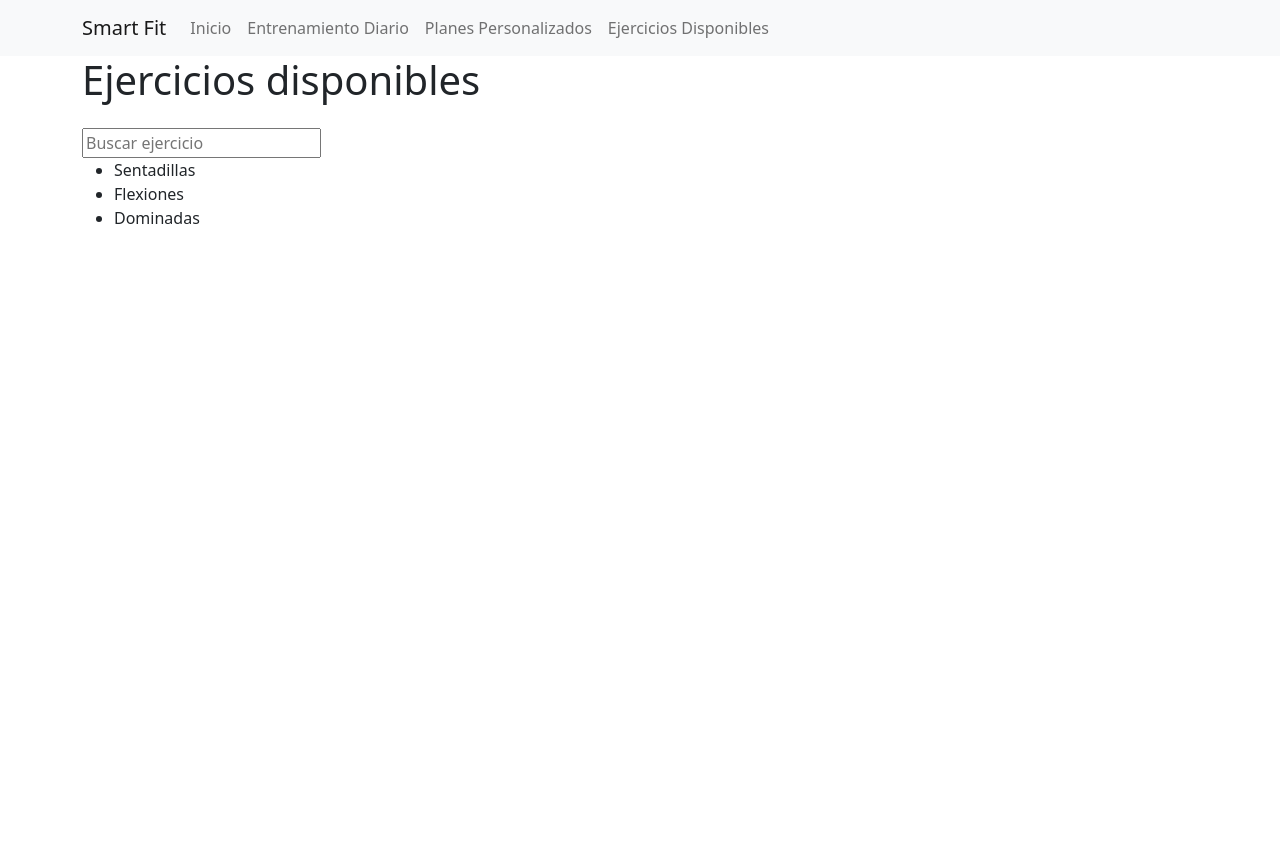
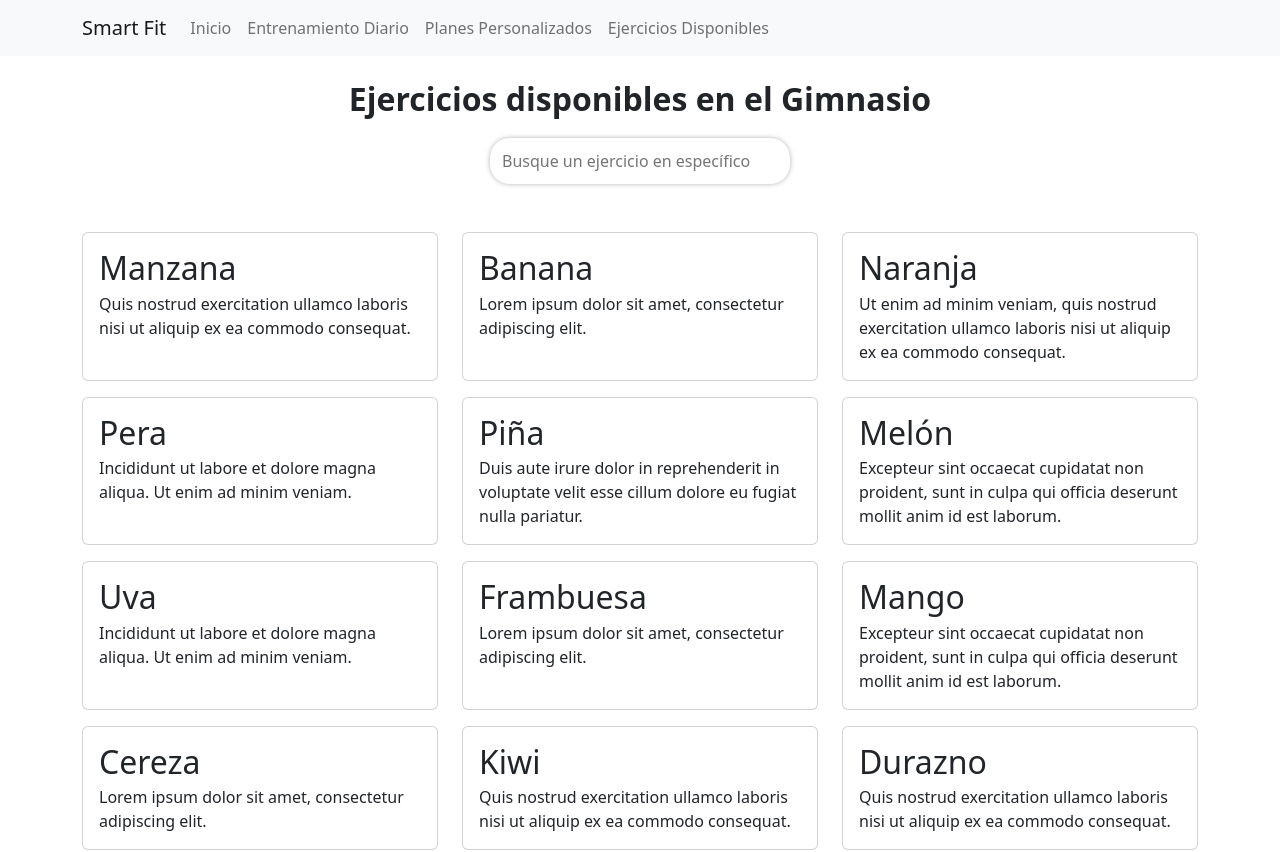
Before and after one commit to PruebasDeSoftware-Presentacion1/Presentacion1, a React (Create React App) app: page /exercises in a window 1280 px wide. Shown: the top 852 px of the page. Before the commit the page ends 800 px from the top, so only its background shows below. Built offline with nearby package versions, Linux system fonts and the light colour scheme.

Commit message:
Commit 22.20

```diff
--- a/package.json
+++ b/package.json
@@ -12,6 +12,7 @@
     "react-dom": "^18.2.0",
     "react-router-dom": "^6.11.0",
     "react-scripts": "^5.0.1",
+    "reactstrap": "^9.1.9",
     "web-vitals": "^3.3.1"
   },
   "scripts": {
--- /dev/null
+++ b/src/exercises/List.js
@@ -0,0 +1,24 @@
+import React from 'react';
+import { Row, Container, Col, Card, CardBody, CardTitle, CardSubtitle, CardText} from 'reactstrap';
+
+function List({ items }) {
+    return (
+      <Container className="mt-5">
+        <Row xs="1" sm="2" md="3">
+          {items.map((item, index) => (
+            <Col key={index} className="mb-3">
+              <Card className="h-100">
+                <CardBody>
+                  <CardTitle tag="h2">{item.title}</CardTitle>
+                  <CardSubtitle tag="h3">{item.subtitle}</CardSubtitle>
+                  <CardText>{item.description}</CardText>
+                </CardBody>
+              </Card>
+            </Col>
+          ))}
+        </Row>
+      </Container>
+    );
+  }
+
+export default List;
--- /dev/null
+++ b/src/views/Exercises.css
@@ -0,0 +1,43 @@
+.ExerciseSearch-container {
+  display: flex;
+  justify-content: center;
+  align-items: center;
+  border-radius: 20px;
+  padding: 10px;
+  box-shadow: 0px 0px 5px rgba(0, 0, 0, 0.3);
+  border: none;
+  outline: none;
+  font-size: 16px;
+  width: 300px;
+  margin: 0 auto;
+}
+
+.ExerciseSearch-bar {
+  border: none;
+  width: 300px;
+}
+
+.ExerciseSearch-container input:focus{
+  outline: none;
+}
+
+
+.exercise-container {
+    display: flex;
+    flex-direction: column;
+    align-items: center;
+  }
+
+  .exercise-title {
+    font-size: 32px;
+    font-weight: bold;
+    margin-bottom: 20px;
+  }
+
+
+
+  @media screen and (min-width: 768px) {
+    .exercise-list-container {
+      max-width: 768px;
+    }
+  }
--- a/src/views/Exercises.js
+++ b/src/views/Exercises.js
@@ -1,27 +1,109 @@
 import React, { useState } from 'react';
-import ExerciseSearch from '../components/ExerciseSearch';
-import ExerciseList from '../components/ExerciseList';
-import mockExercises from '../data/mockExercises';
+import List from '../exercises/List';
+import './Exercises.css'
 
-const Exercises = () => {
-  const [filteredExercises, setFilteredExercises] = useState(mockExercises);
+const items = [
+  {
+    title: 'Manzana',
+    description: 'Quis nostrud exercitation ullamco laboris nisi ut aliquip ex ea commodo consequat.'
+  },
+  {
+    title: 'Banana',
+    description: 'Lorem ipsum dolor sit amet, consectetur adipiscing elit.'
+  },
+  {
+    title: 'Naranja',
+    description: 'Ut enim ad minim veniam, quis nostrud exercitation ullamco laboris nisi ut aliquip ex ea commodo consequat.'
+  },
+  {
+    title: 'Pera',
+    description: 'Incididunt ut labore et dolore magna aliqua. Ut enim ad minim veniam.'
+  },
+  {
+    title: 'Piña',
+    description: 'Duis aute irure dolor in reprehenderit in voluptate velit esse cillum dolore eu fugiat nulla pariatur.'
+  },
+  {
+    title: 'Melón',
+    description: 'Excepteur sint occaecat cupidatat non proident, sunt in culpa qui officia deserunt mollit anim id est laborum.'
+  },
+  {
+    title: 'Uva',
+    description: 'Incididunt ut labore et dolore magna aliqua. Ut enim ad minim veniam.'
+  },
+  {
+    title: 'Frambuesa',
+    description: 'Lorem ipsum dolor sit amet, consectetur adipiscing elit.'
+  },
+  {
+    title: 'Mango',
+    description: 'Excepteur sint occaecat cupidatat non proident, sunt in culpa qui officia deserunt mollit anim id est laborum.'
+  },
+  {
+    title: 'Cereza',
+    description: 'Lorem ipsum dolor sit amet, consectetur adipiscing elit.'
+  },
+  {
+    title: 'Kiwi',
+    description: 'Quis nostrud exercitation ullamco laboris nisi ut aliquip ex ea commodo consequat.'
+  },
+  {
+    title: 'Durazno',
+    description: 'Quis nostrud exercitation ullamco laboris nisi ut aliquip ex ea commodo consequat.'
+  },
+  {
+    title: 'Sandía',
+    description: 'Incididunt ut labore et dolore magna aliqua. Ut enim ad minim veniam.'
+  },
+  {
+    title: 'Fresa',
+    description: 'Lorem ipsum dolor sit amet, consectetur adipiscing elit.'
+  },
+  {
+    title: 'Ciruela',
+    description: 'Duis aute irure dolor in reprehenderit in voluptate velit esse cillum dolore eu fugiat nulla pariatur.'
+  }
+];
 
-  const handleSearch = (searchTerm) => {
-    if (searchTerm.trim() === '') {
-      setFilteredExercises(mockExercises);
-    } else {
-      const newFilteredExercises = mockExercises.filter((exercise) =>
-        exercise.name.toLowerCase().includes(searchTerm.toLowerCase())
-      );
-      setFilteredExercises(newFilteredExercises);
-    }
+
+function ExerciseSearch({ onSearch }) {
+  const [searchTerm, setSearchTerm] = useState('');
+
+  const handleChange = (event) => {
+    const newSearchTerm = event.target.value;
+    setSearchTerm(newSearchTerm);
+    onSearch(newSearchTerm);
   };
 
   return (
-    <div className="container">
-      <h1 className="mb-4">Ejercicios disponibles</h1>
+    <div className="ExerciseSearch-container">
+      <input className="ExerciseSearch-bar"
+        type="text"
+        placeholder="Busque un ejercicio en específico"
+        value={searchTerm}
+        onChange={handleChange}
+      />
+    </div>
+  );
+}
+  const Exercises = () => {
+    const [, setSearchTerm] = useState('');
+    const [filteredItems, setFilteredItems] = useState(items);
+
+    const handleSearch = (searchTerm) => {
+      setSearchTerm(searchTerm);
+      const newFilteredItems = searchTerm.trim() === '' ? items : items.filter((item) =>
+        item.title.toLowerCase().includes(searchTerm.toLowerCase())
+      );
+      setFilteredItems(newFilteredItems);
+    };
+  return (
+    <div className="exercise-container">
+      <br></br>
+      <h2 className="exercise-title">Ejercicios disponibles en el Gimnasio</h2>
       <ExerciseSearch onSearch={handleSearch} />
-      <ExerciseList exercises={filteredExercises} />
+        <List items={filteredItems} />
+
     </div>
   );
 };
```
Also changed, not shown: 1 other file (tests, documents, lock files or other folders).
